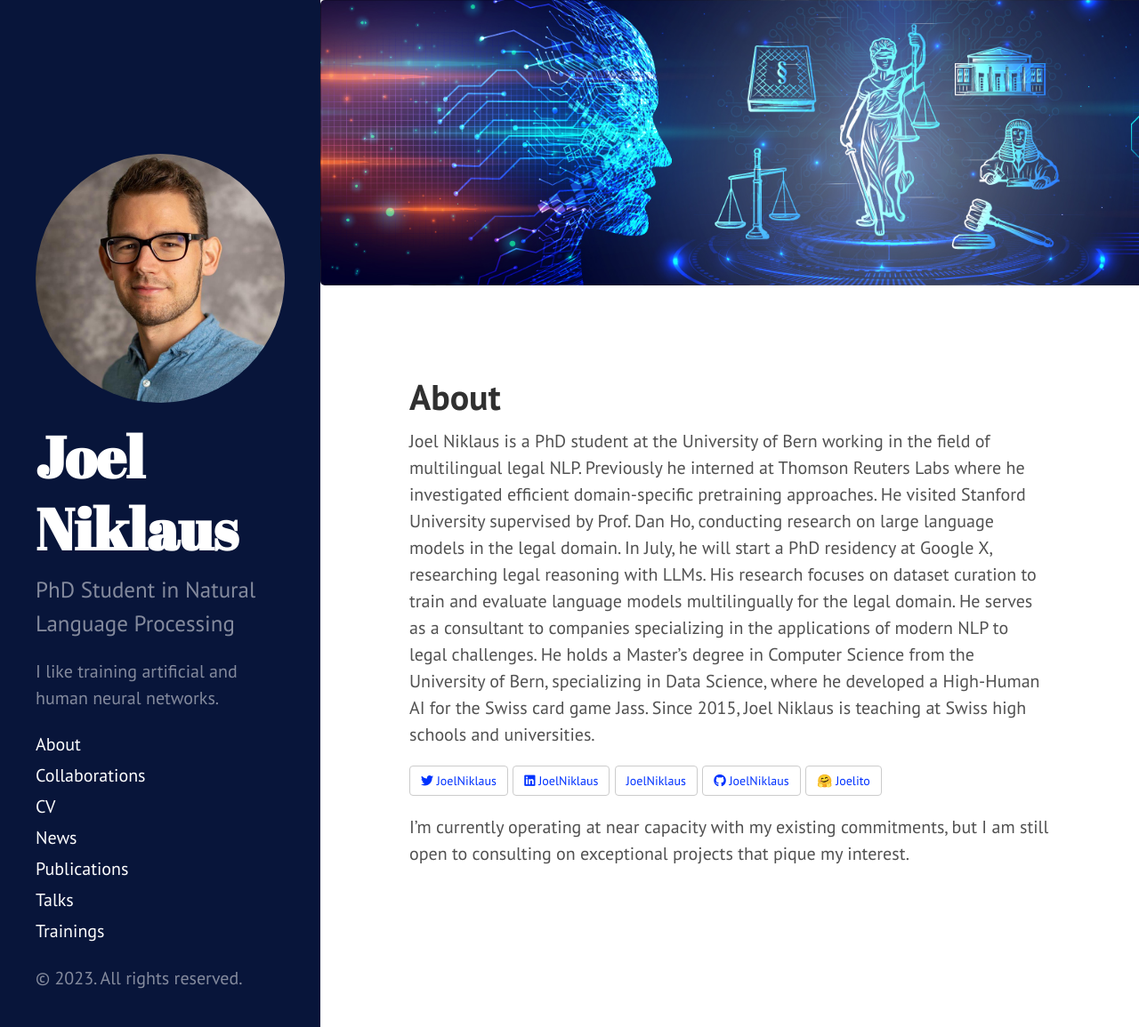
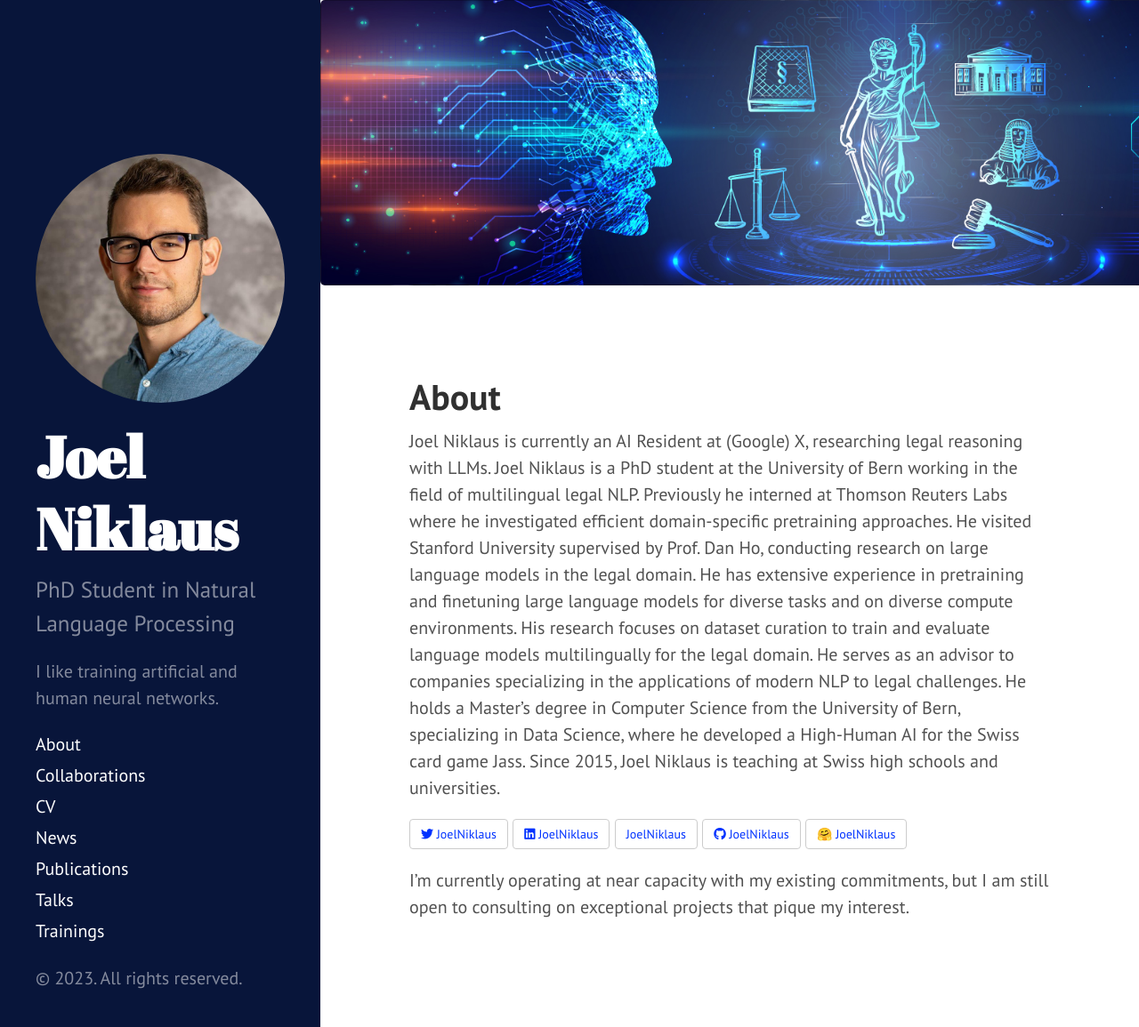
Before and after one commit to JoelNiklaus/joelniklaus.github.io, a Jekyll site: the page built from index.md, in a window 1280 px wide and 1155 px high. Shown: the whole window at 89% size. Built offline with Jekyll 4.4.1, drawn with Linux system fonts in a browser that asks for light colours; a style sheet for code colours, icons or effects is not loaded.

Commit message:
update about page

```diff
--- a/index.md
+++ b/index.md
@@ -3,20 +3,21 @@ layout: page
 title: About
 ---
 
-Joel Niklaus is a PhD student at the University of Bern working in the field of multilingual legal NLP. Previously he
-interned at Thomson Reuters Labs where he investigated efficient domain-specific pretraining approaches. He visited
-Stanford University supervised by Prof. Dan Ho, conducting research on large language models in the legal domain. In
-July, he will start a PhD residency at Google X, researching legal reasoning with LLMs. His research focuses on dataset
-curation to train and evaluate language models multilingually for the legal domain. He serves as a consultant to
-companies specializing in the applications of modern NLP to legal challenges. He holds a Master's degree in Computer
-Science from the University of Bern, specializing in Data Science, where he developed a High-Human AI for the Swiss card
-game Jass. Since 2015, Joel Niklaus is teaching at Swiss high schools and universities.
+Joel Niklaus is currently an AI Resident at (Google) X, researching legal reasoning with LLMs. Joel Niklaus is a PhD
+student at the University of Bern working in the field of multilingual legal NLP. Previously he interned at Thomson
+Reuters Labs where he investigated efficient domain-specific pretraining approaches. He visited Stanford University
+supervised by Prof. Dan Ho, conducting research on large language models in the legal domain. He has extensive
+experience in pretraining and finetuning large language models for diverse tasks and on diverse compute environments.
+His research focuses on dataset curation to train and evaluate language models multilingually for the legal domain. He
+serves as an advisor to companies specializing in the applications of modern NLP to legal challenges. He holds a
+Master's degree in Computer Science from the University of Bern, specializing in Data Science, where he developed a
+High-Human AI for the Swiss card game Jass. Since 2015, Joel Niklaus is teaching at Swiss high schools and universities.
 
 <a href="https://twitter.com/joelniklaus" target="_blank" type="button" class="btn"><i class="fa-brands fa-twitter"></i> JoelNiklaus</a>
 <a href="https://www.linkedin.com/in/joelniklaus/" target="_blank" type="button" class="btn"><i class="fa-brands fa-linkedin"></i> JoelNiklaus</a>
 <a href="https://scholar.google.com/citations?user=qJ8iricAAAAJ&hl=de&oi=ao" target="_blank" type="button" class="btn"><i class="ai ai-google-scholar"></i> JoelNiklaus</a>
 <a href="https://github.com/JoelNiklaus" target="_blank" type="button" class="btn"><i class="fa-brands fa-github"></i> JoelNiklaus</a>
-<a href="https://huggingface.co/joelito" target="_blank" type="button" class="btn">🤗 Joelito</a>
+<a href="https://huggingface.co/joelniklaus" target="_blank" type="button" class="btn">🤗 JoelNiklaus</a>
 
 I'm currently operating at near capacity with my existing commitments, but I am still open to consulting on exceptional
 projects that pique my interest.
```
